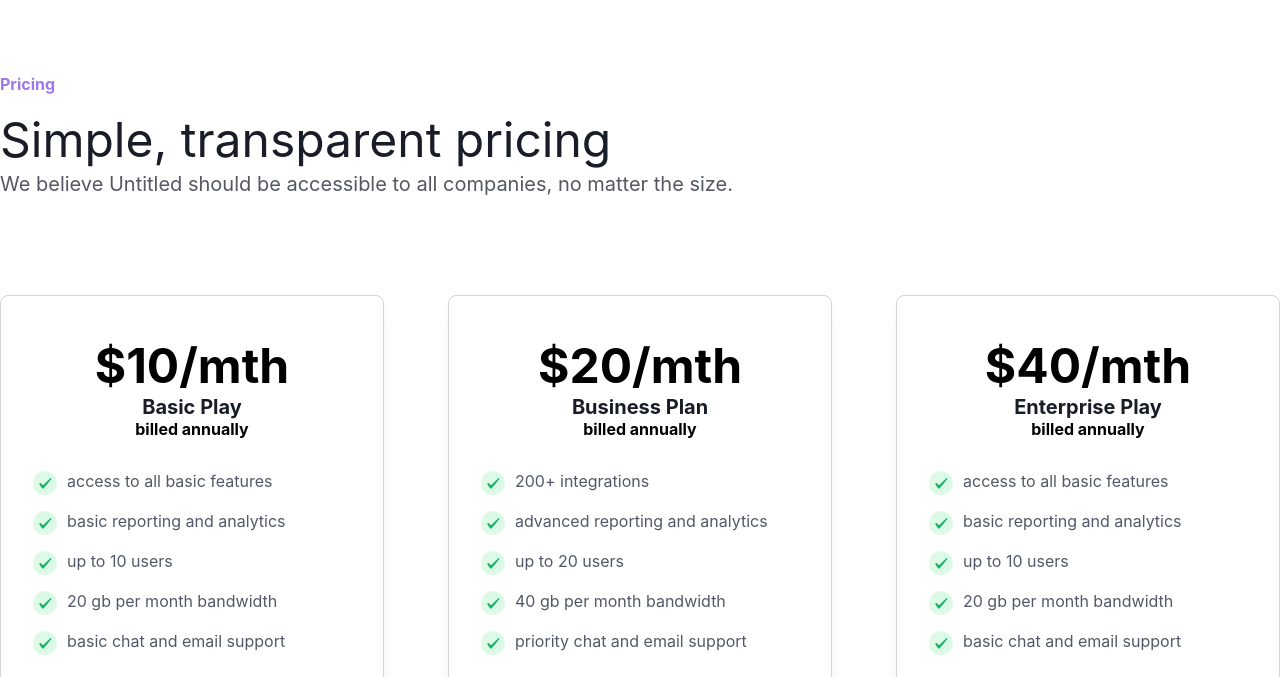
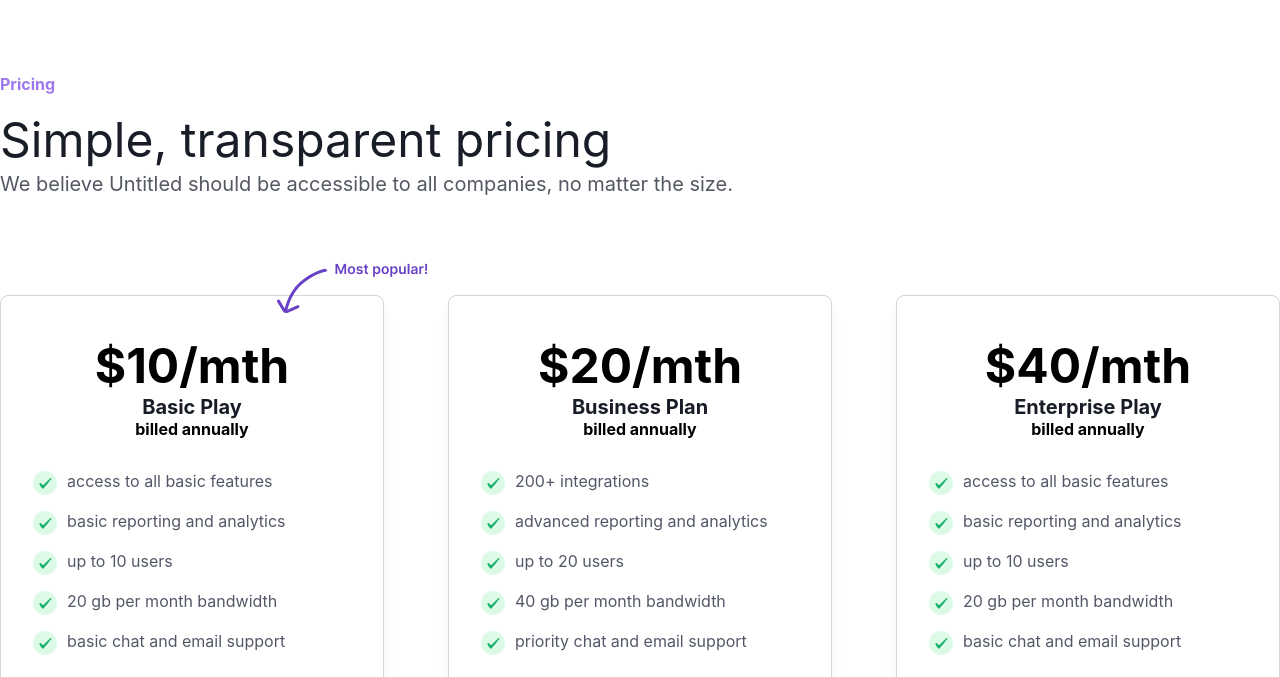
Before and after one commit to phantumcoder/untitled-ui-kit-html, a website: page client/transparent-price.html in a window 1280 px wide. Shown: the part 80-757 px from the top of the page. Drawn offline with nearby package versions, Linux system fonts and the light colour scheme; files that its build step writes are made by us from their sources.

Commit message:
added the call-out for the first pricing table

```diff
--- a/client/transparent-price.html
+++ b/client/transparent-price.html
@@ -62,6 +62,7 @@
         <div class="display-lg">Simple, transparent pricing</div>
         <p class="large-text">We believe Untitled should be accessible to all companies, no matter the size.</p>
         <div class="pricing-tables">
+            <div class="call-out"></div>
             <div class="pricing-table">
                 <div class="header">
                     <div class="price">$10/mth</div>
```
